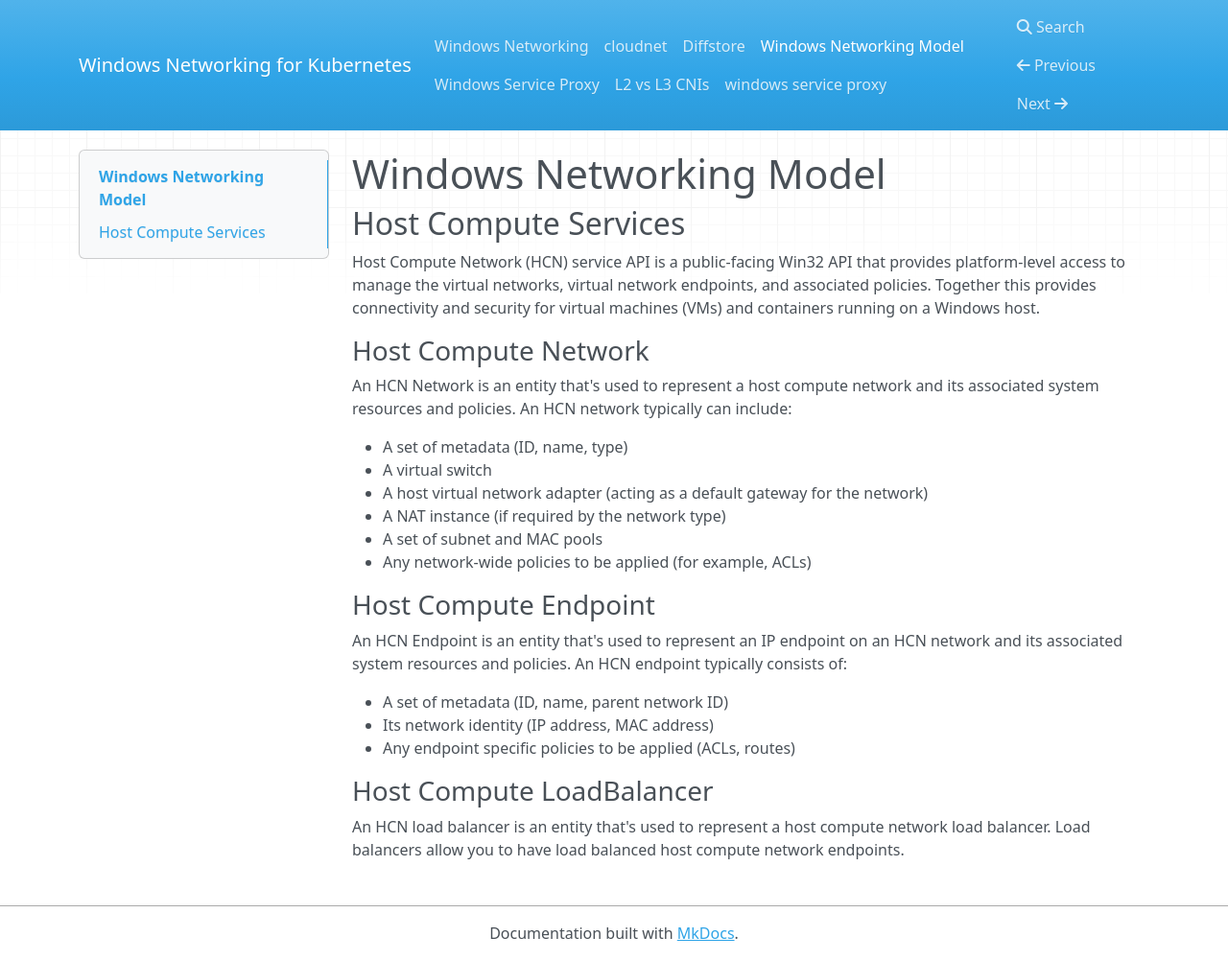
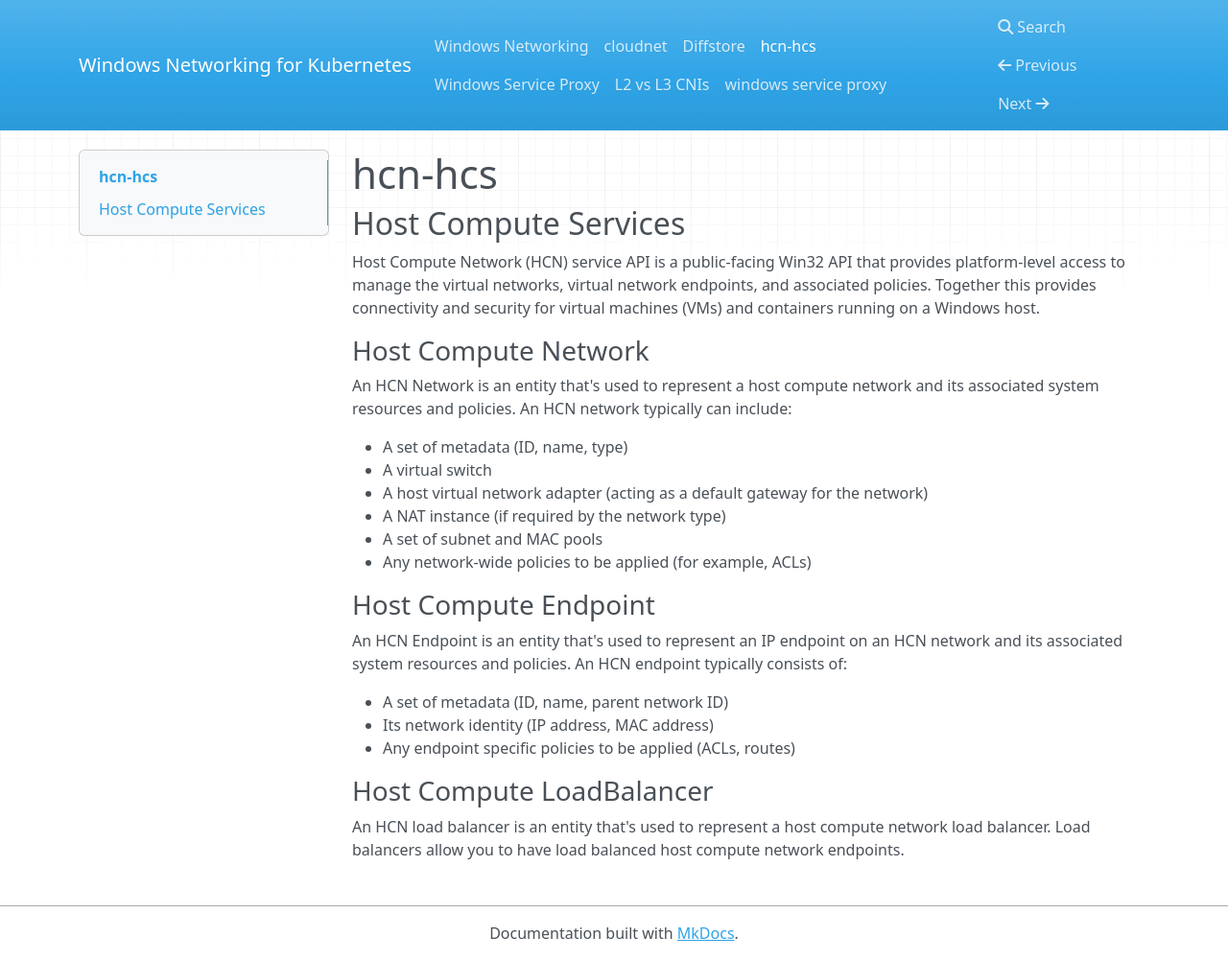
Before and after one commit to aroradaman/windows-networking, an MkDocs documentation site: the page built from docs/hcn.md, in a window 1280 px wide and 1001 px high. Shown: the whole window at 96% size. Built offline with MkDocs 1.6.1, drawn with Linux system fonts in a browser that asks for light colours; nearby versions of some CDN libraries.

Commit message:
Update hcn.md

```diff
--- a/docs/hcn.md
+++ b/docs/hcn.md
@@ -1,4 +1,4 @@
-# Windows Networking Model
+# hcn-hcs
 
 
 ## Host Compute Services
```
